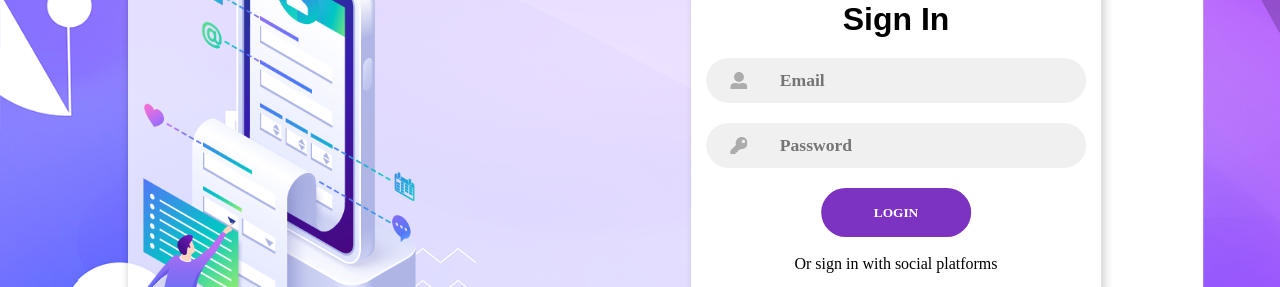
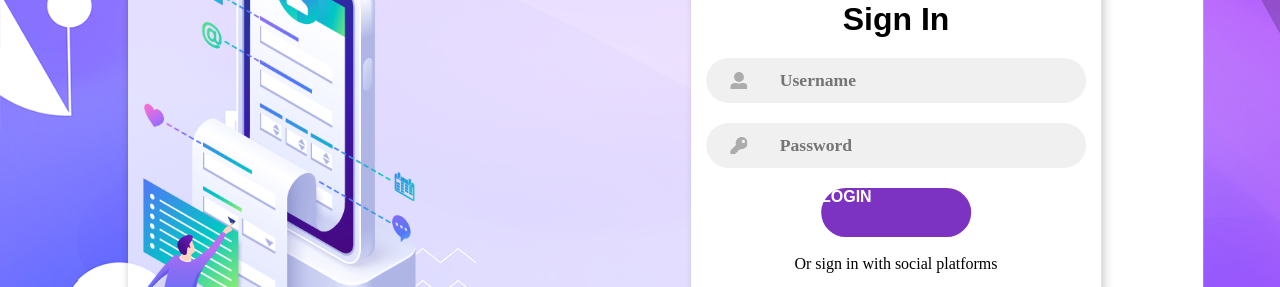
Before and after one commit to maryammaltaf/picogram-frontend, a React (Create React App) app: page / in a window 1280 px wide. Shown: the part 256-543 px from the top of the page. Built offline with nearby package versions, Linux system fonts and the light colour scheme.

Commit message:
login work

```diff
--- a/src/App.js
+++ b/src/App.js
@@ -15,7 +15,7 @@ function App() {
         <Switch>
           <Route exact path="/">
             {
-              user && user._id
+              user && user.token
                 ?
                 <Homepage setLoginUser={setLoginUser} />
                 :
--- a/src/components/login/login.js
+++ b/src/components/login/login.js
@@ -10,13 +10,13 @@ import bg from './bg2.png'
 import vector from './vector.png'
 
 const Login = ({ setLoginUser }) => {
+    console.log("token: ", localStorage.getItem("token"))
+    const [user, setUser] = useState({
+        username: "",
+        password: "",
+    })
 
     const history = useHistory()
-
-    const [user, setUser] = useState({
-        email: "",
-        password: "",
-    })
 
     const handleChange = e => {
         const { name, value } = e.target
@@ -28,11 +28,29 @@ const Login = ({ setLoginUser }) => {
     }
 
     const login = () => {
-        axios.post("http://localhost:9002/login", user)
+        console.log("in login")
+        const {username, password} = user;
+        console.log(username, password)
+        axios.post('http://localhost:9000/login', user)
             .then(res => {
-                alert(res.data.message)
+                const token = res.data.accessToken
+                axios.defaults.headers.common["x-access-token"] = token;
+                localStorage.setItem("token", token);
+                console.log(res.data.accessToken)
+                console.log(res.data.user)
                 setLoginUser(res.data.user)
-                history.push("/")
+                axios.get(`http://localhost:9000/profile`, user)
+                .then(res => {
+                    console.log(res.data)
+
+                })
+                .catch(err => {
+                    console.log("BACKEND ERR:", err.response)
+                })
+                // history.push("/")
+            })
+            .catch(err => {
+                console.log("BACKEND ERR:", err.response)
             })
     }
 
@@ -55,19 +73,20 @@ const Login = ({ setLoginUser }) => {
                 <div className="login">
                     <img src={vector} class="vector" />
                     {console.log("User", user)}
-                    <form action="" class="sign-in-form">
+                    <form onSubmit={login} class="sign-in-form">
                         <img src={logo} class="logo" />
                         <h2 class="title">Sign In</h2>
                         <div class="input-field" >
                             <FaUserAlt > </FaUserAlt>
-                            <input type="text" name="email" value={user.email} onChange={handleChange} placeholder="Email"></input>
+                            <input type="text" name="username" value={user.username} onChange={handleChange} placeholder="Username"></input>
                         </div>
                         <div class="input-field">
                             <FaKey ></FaKey>
                             <input type="password" name="password" value={user.password} onChange={handleChange} placeholder="Password"></input>
                         </div>
 
-                        <input type="submit" value="Login" class="btn solid" onClick={login} />
+                        {/* <input className="button"type="submit" value="Login" class="btn solid" onSubmit={login} onClick={login} /> */}
+                        <div className="button" class="btn solid" onClick={login}>LOGIN</div>
 
                         <p class="social-text"> Or sign in with social platforms</p>
                         <div class="social-media">
@@ -86,7 +105,6 @@ const Login = ({ setLoginUser }) => {
                         </div>
 
                         <input type="submit" value="Don't have an account? Sign Up?" class="signup" onClick={() => history.push("/register")} />
-
                     </form>
 
                 </div>
```
